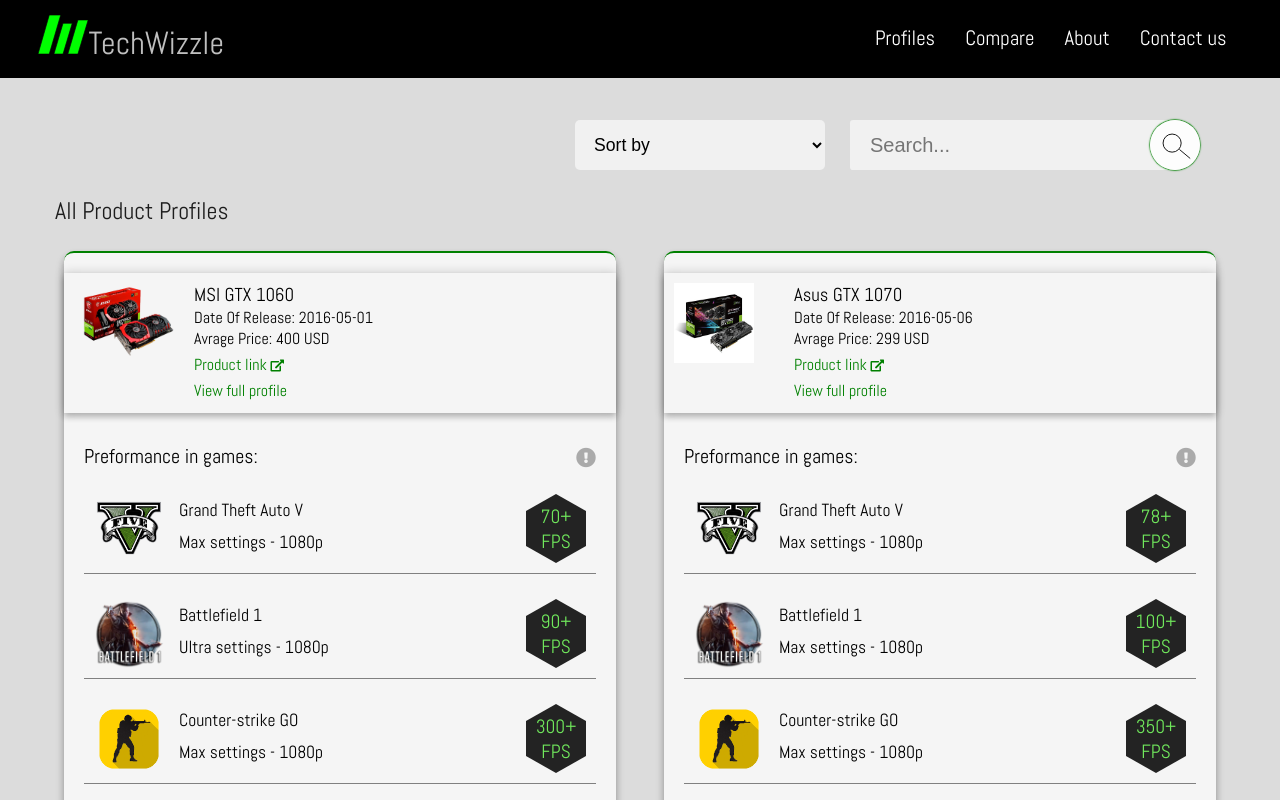
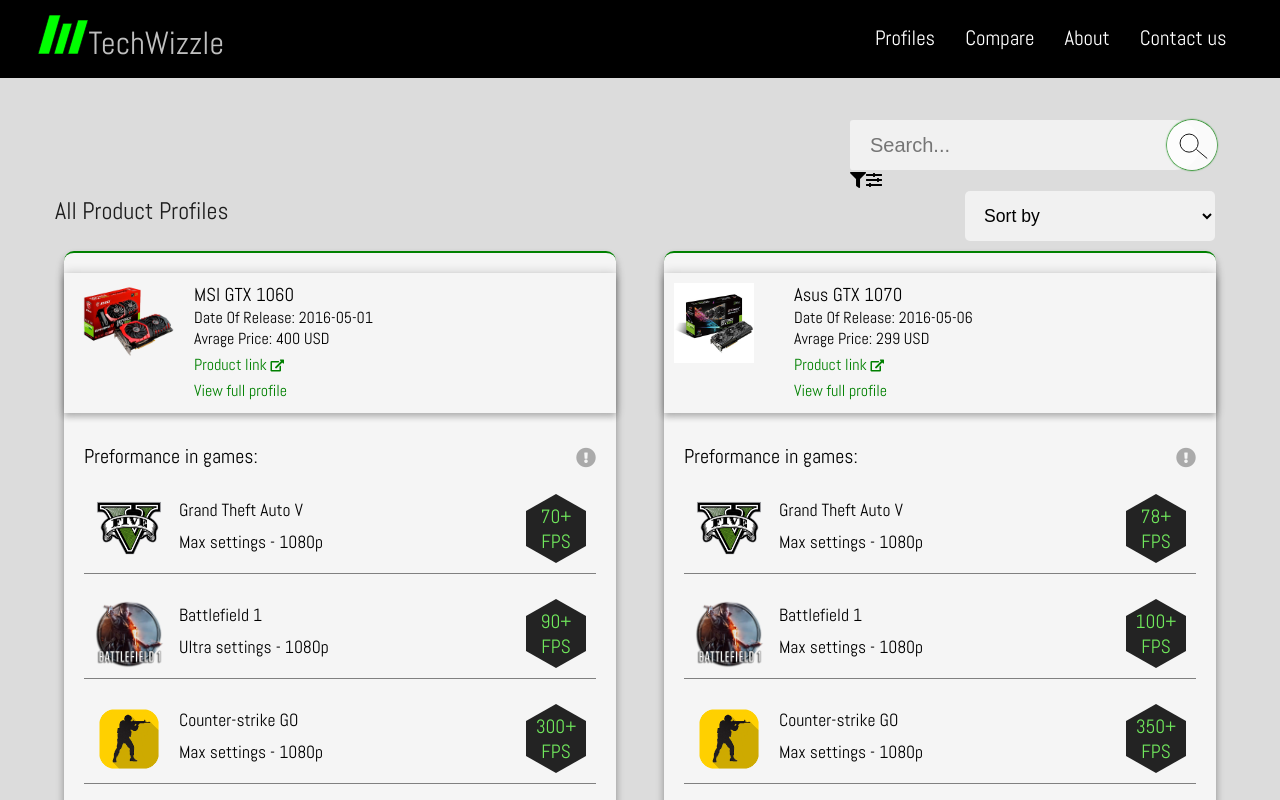
Before and after one commit to SarmadSA/techwizzle-react, a React (Create React App) app: page /profiles in a window 1280 px wide. Shown: the top 800 px of the page. Built offline with nearby package versions, Linux system fonts and the light colour scheme.

Commit message:
Add filterers

```diff
--- a/src/components/SearchForm.js
+++ b/src/components/SearchForm.js
@@ -18,6 +18,11 @@ const SearchForm = () =>{
                 </svg>
             </button>
 
+            <div className="filterers">
+                <i className="fas fa-filter"></i>
+                <i className="fas fa-sliders-h"></i>
+            </div>
+
             <select name="" id="dropdown-selection">
                 <option value="Sort by" selected disabled>Sort by</option>
                 <option value="Normal">Normal</option>
```
